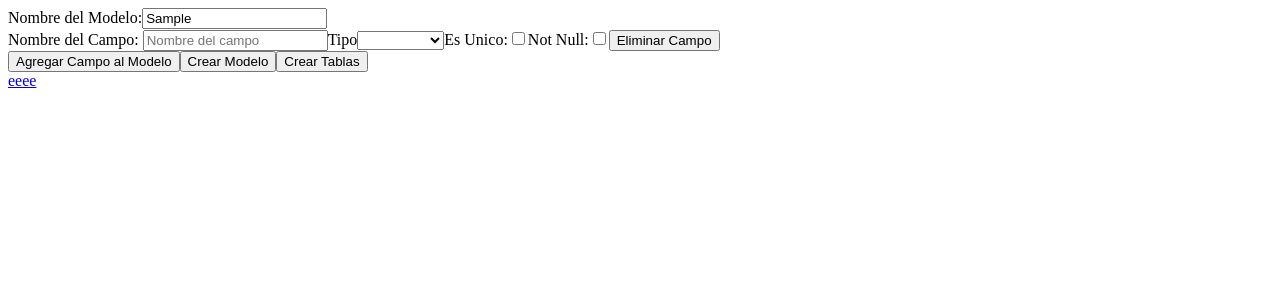
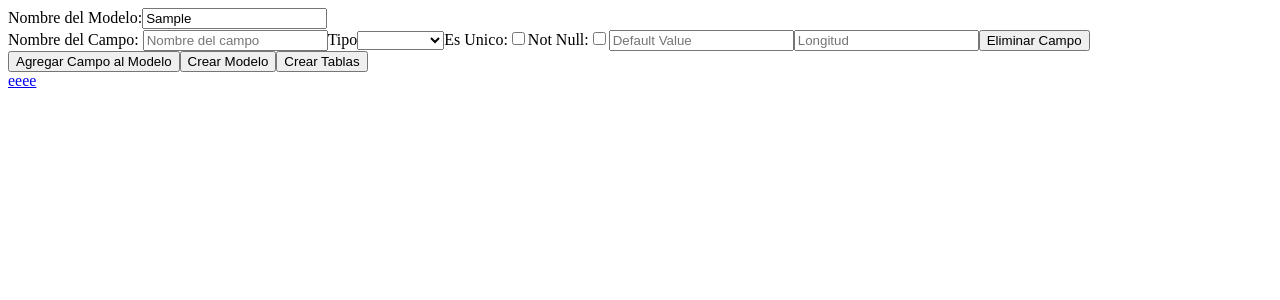
Before and after one commit to TadeoPariani/DataBaseGenerator, a Next.js app in the folder app/: page /home in a window 1280 px wide. Both pictures are taken after typing "Sample" into the empty fields and a click on the button "Agregar Campo al Modelo". Shown: the top 300 px of the page. Built offline with nearby package versions, Linux system fonts and the light colour scheme.

Commit message:
Propiedad Lenght

```diff
--- a/app/src/components/CrearCampo.jsx
+++ b/app/src/components/CrearCampo.jsx
@@ -2,13 +2,17 @@ import React from 'react';
 
 const CrearCampo = ({
   nombreCampo,
+  defaultValue,
+  type,
+  lenght,
   onNombreChange,
   onUnicoChange,
   onTipoChange,
   onNotNullChange,
-  onEliminar
+  onDefaultValueChange,
+  onLenghtChange,
+  onEliminar,
   }) => {
-
   return (
     <div>
       <label>Nombre del Campo: </label>
@@ -51,9 +55,27 @@ const CrearCampo = ({
         />
       </label>
 
+      <label>
+        <input
+        type="text"
+        placeholder="Default Value"
+        value={defaultValue}
+        onChange={(e) => onDefaultValueChange(e.target.value)}
+        />
+      </label>
+
+      {type !== "DATE" && type !== "BOOLEAN" &&
+        <label>
+          <input
+            type="text"
+            placeholder="Longitud"
+            value={lenght}
+            onChange={(e) => onLenghtChange(e.target.value)}
+          />
+        </label>
+      }
       <button type="button" onClick={onEliminar}>Eliminar Campo</button>
     </div>
   );
 };
-
 export default CrearCampo;
--- a/app/src/pages/api/Metodos.js
+++ b/app/src/pages/api/Metodos.js
@@ -10,7 +10,7 @@ export default function handler(req, res) {
     const Modelo = definirModelo(req.body)
     res.status(200).json({ message: 'Modelo creado exitosamente'});
   } else if (req.method === 'GET') {
-    res.json({ message: "xs", data: lista.listaModelos });
+    res.json({ message: "ok", data: lista.listaModelos });
   } else {
     res.status(405).json({ message: "ERROR EN EL SERVIDOR"});
   }
--- a/app/src/pages/api/definirModelo.js
+++ b/app/src/pages/api/definirModelo.js
@@ -7,7 +7,7 @@ const sequelize = new Sequelize({
 
 export function definirModelo(lista) {
     let { listaModelos } = lista;
-    console.log("ESTO ES DEFINIR MODELO ", listaModelos);
+    console.log("ANTES DE DEFINIR", listaModelos);
     const listaModelosDefinidos = []
     const modelDefinition = {};
 
@@ -16,30 +16,20 @@ export function definirModelo(lista) {
         model.camposTabla.forEach(campo => {
             console.log("ESTO ES EL CAMPO: ", campo);
             modelDefinition[campo.nombre] = {
-                type: DataTypes[campo.tipo],
+                type: DataTypes[campo.tipo](campo.lenght),
                 unique: campo.esUnico,
-                allowNull: campo.NotNull
+                allowNull: campo.NotNull,
+                defaultValue: campo.defaultValue
             }
         })
+
+        // if (model.campo.tipo === 'STRING' && campo.lenght) {
+        //     modelDefinition.type = DataTypes.STRING(campo.lenght);
+        // }
+
         console.log("ESTA ES LA DEFINICON DEL MODELO: ", modelDefinition)
         const Modelo = sequelize.define(model.nombreTabla, modelDefinition);
         listaModelosDefinidos.push(Modelo);
-        // Modelo.sync({ alter: true });
+        Modelo.sync({});
     })
-
-    console.log("estos la lista de modelos: ", listaModelos[1])
-
-    // campos.forEach(campo => {
-    //     const { nombre: nombreCampo, tipo, esUnico, NotNull } = campo;
-    //     modelDefinition[nombreCampo] = {
-    //         type: DataTypes[tipo],
-    //         unique: esUnico,
-    //         allowNull: true,
-    //     };
-    // });
-
-    // const Modelo = sequelize.define(nombre, modelDefinition);
-
-    // Modelo.hasMany(Personas)
-    // Modelo.sync({ alter: true });
 }
--- a/app/src/pages/home.jsx
+++ b/app/src/pages/home.jsx
@@ -11,7 +11,7 @@ export default function CrearModelo() {
   const [listaModelos, setListaModelos] = useState([])
 
   const agregarCampo = () => {
-    setCampos([...camposModelo, { nombre: '', tipo: '', esUnico: false, NotNull: false}]);
+    setCampos([...camposModelo, { nombre: '', tipo: '', esUnico: false, NotNull: false, defaultValue: '', lenght: null}]);
   };
 
   const agregarModelo = () => {
@@ -47,6 +47,19 @@ export default function CrearModelo() {
     nuevosCampos[index].NotNull = valor;
     setCampos(nuevosCampos);
   };
+
+  const handleDefaultValueChange = (valor, index) => {
+    const nuevosCampos = [...camposModelo];
+    nuevosCampos[index].defaultValue = valor;
+    setCampos(nuevosCampos);
+  };
+
+  const handleLenghtChange = (valor, index) => {
+    const nuevosCampos = [...camposModelo];
+    nuevosCampos[index].lenght = valor;
+    setCampos(nuevosCampos);
+  };
+
 
   const handleSubmit = async (e) => {
     e.preventDefault();
@@ -95,10 +108,15 @@ export default function CrearModelo() {
           <CrearCampo
             key={index}
             nombreCampo={campo.nombre}
+            defaultValue={campo.defaultValue}
+            type={campo.tipo}
+            lenght = {campo.lenght}
             onNombreChange={(valor) => handleNombreChange(valor, index)}
             onTipoChange={(valor) => handleTipoChange(valor, index)}
             onUnicoChange={(valor) => handleUnicoChange(valor, index)}
             onNotNullChange={(valor) => handleNotNullChange(valor, index)}
+            onDefaultValueChange={(valor) => handleDefaultValueChange(valor, index)}
+            onLenghtChange={(valor) => handleLenghtChange(valor, index)}
             onEliminar={() => eliminarPropiedad(index)}
           />
         ))}
@@ -111,5 +129,4 @@ export default function CrearModelo() {
     <footer>
     </footer>
   </div>
-);
-}
+);}
```
Also changed, not shown: app/src/components/TablaDetalle.jsx (+8 -5 lines), 1 other file (tests, documents, lock files or other folders).
